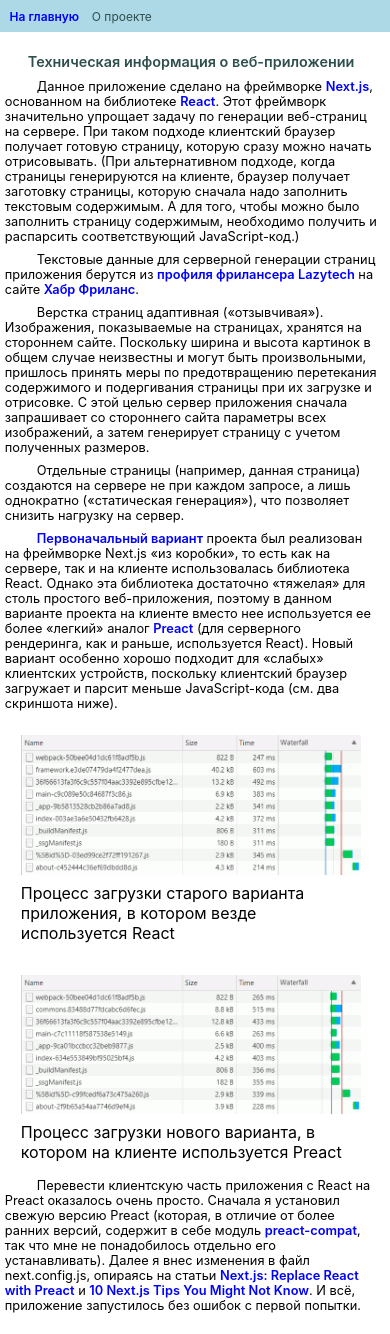
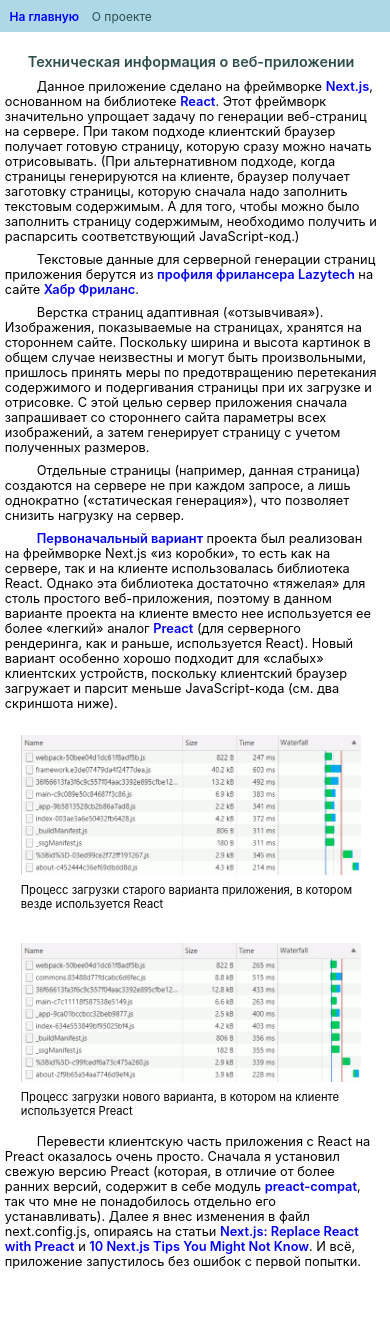
Before and after one commit to Lazyt3ch/nextjs-preact-portfolio, a Next.js app: page /about in a window 390 px wide. After the commit the page ends 1290 px from the top, so only its background shows below. Built offline with nearby package versions, Linux system fonts and the light colour scheme.

Commit message:
make imageTitle font-size responsive in About

```diff
--- a/src/styles/About.module.css
+++ b/src/styles/About.module.css
@@ -66,6 +66,10 @@
 
     padding: 0.6rem 0.6rem 1.2rem;
   }
+
+  .imageTitle {
+    font-size: .8rem;
+  }
 }
 
 @media screen and (max-width: 400px) {
@@ -78,4 +82,8 @@
 
     padding: 0.3rem 0.3rem 0.8rem;
   }
+
+  .imageTitle {
+    font-size: .7rem;
+  }
 }
```
